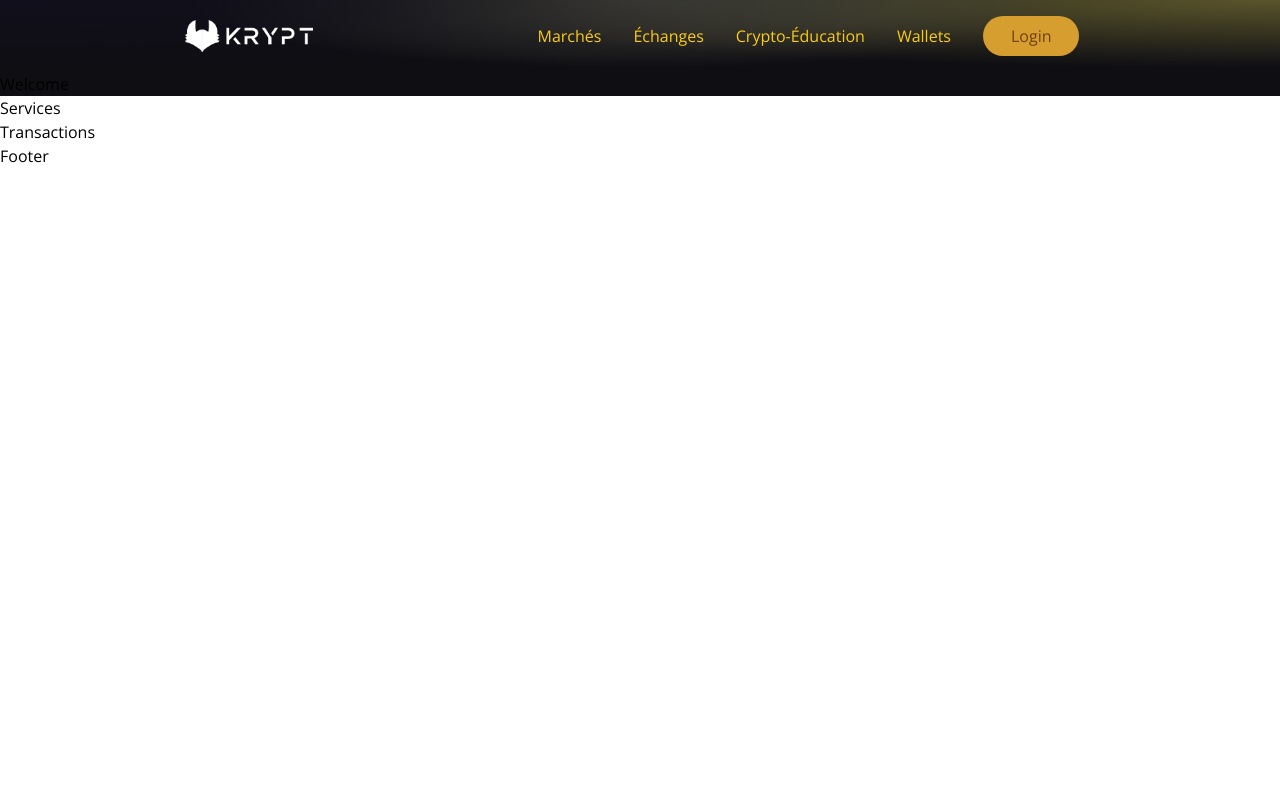
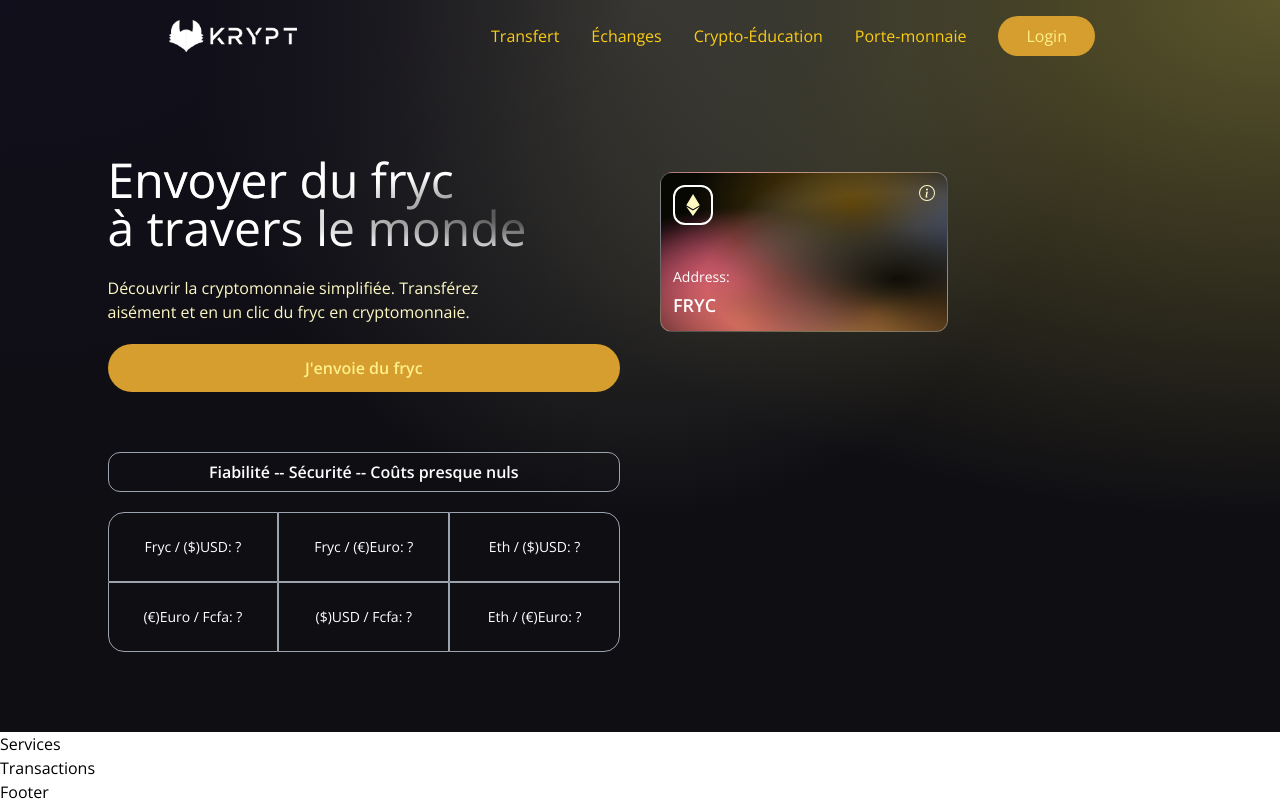
Before and after one commit to carlosvouking/fryc-fullstack, a React (Vite) app in the folder FRONTEND/: page / in a window 1280 px wide. Built offline with nearby package versions, Linux system fonts and the light colour scheme.

Commit message:
Building welcome component

```diff
--- a/FRONTEND/src/components/Navbar.jsx
+++ b/FRONTEND/src/components/Navbar.jsx
@@ -22,10 +22,10 @@ const Navbar = () => {
             <img src={logo} alt="logo" className="w-32 cursor-pointer" />
         </div>
         <ul className="text-yellow-400 md:flex hidden list-none flex-row justify-between items-center flex-initial">
-            {["Marchés", "Échanges","Crypto-Éducation", "Wallets"].map((item, index) => (
+            {["Transfert", "Échanges","Crypto-Éducation", "Porte-monnaie"].map((item, index) => (
                <NavBarItem key={item + index} title={item} />
             ))}
-            <li className="text-yellow-900 bg-[#d69e2e] py-2 px-7 mx-4 rounded-full cursor-pointer hover:bg-[#b7791f] hover:text-yellow-500">
+            <li className="text-yellow-200 bg-[#d69e2e] py-2 px-7 mx-4 rounded-full cursor-pointer hover:bg-[#b7791f] hover:text-yellow-200">
                Login
             </li>
         </ul>
@@ -44,7 +44,7 @@ const Navbar = () => {
                   <li className='text-xl w-full my-2'>
                        <AiOutlineClose onClick={() => setToggleMenu(false)} />
                   </li>
-                  {["Marchés", "Échanges","Crypto-Éducation", "Wallets"].map((item, index) => (
+                  {["Transfert", "Échanges","Crypto-Éducation", "Porte-monnaie"].map((item, index) => (
                     <NavBarItem key={item + index} title={item} classProps='my-2 text-lg' />
                   ))}
               </ul>
--- a/FRONTEND/src/components/Welcome.jsx
+++ b/FRONTEND/src/components/Welcome.jsx
@@ -1,6 +1,68 @@
+import { AiFillPlayCircle } from "react-icons/ai";
+import { SiEthereum } from 'react-icons/si';
+import { BsInfoCircle } from 'react-icons/bs';
+
+import { Loader } from './';
+
+
+const commonStyles = 'min-h-[70px] sm:px-0 px-2 sm:min-w-[120px] flex justify-center items-center border-[0.5px] border-gray-400 text-sm font-light text-white'
+const commonStylesOurValues = 'min-h-[40px] sm:px-0 px-2 sm:min-w-[120px] flex justify-center items-center border-[0.5px] border-gray-400 font-semibold font-light text-white'
+
+
 const Welcome = () => {
+    const connectWallet = () => {
+
+    }
+
     return(
-        <h1>Welcome</h1>
+        <div className="flex w-full justify-center items-center">
+           <div className="flex md:flex-row flex-col items-start justify-between md:p-20 py-12 px-4">
+              <div className="flex flex-1 justify-start flex-col md:mr-10">
+                <h1 className="text-3xl sm:text-5xl text-yellow-100 text-gradient py-1">
+                    Envoyer du fryc <br /> à travers le monde
+                </h1>
+                <p className="text-left mt-5 text-yellow-100 font-light md:w-9/12 w-11/12 text-base">
+                    Découvrir la cryptomonnaie simplifiée. Transférez aisément et en un clic du fryc en cryptomonnaie.
+                </p>
+                <button type="button" className="flex flex-row justify-center items-center my-5 bg-[#d69e2e] p-3 rounded-full
+                                                 cursor-pointer hover:bg-[#b7791f] hover:text-yellow-200" onClick={connectWallet}>
+                    <p className="text-yellow-200 text-base font-semibold">J'envoie du fryc</p>
+                </button>
+                <div className="grid sm:grid-cols-1 grid-cols-1 w-full mt-10">
+                    <div className={`rounded-xl ${commonStylesOurValues}`}>
+                        Fiabilité -- Sécurité -- Coûts presque nuls
+                    </div>
+                </div>
+                <div className="grid sm:grid-cols-3 grid-cols-2 w-full mt-5 ">
+                    <div className={`rounded-tl-2xl ${commonStyles}`}>Fryc / ($)USD: ? </div>
+                    <div className={commonStyles}>Fryc / (€)Euro: ?</div>
+                    <div className={`rounded-tr-2xl ${commonStyles}`}>Eth / ($)USD: ? </div>
+                    <div className={`rounded-bl-2xl ${commonStyles}`}>(€)Euro / Fcfa: ? </div>
+                    <div className={commonStyles}>($)USD / Fcfa: ?</div>
+                    <div className={`rounded-br-2xl ${commonStyles}`}>Eth / (€)Euro: ? </div>
+                </div>
+              </div>
+
+              <div className="flex flex-1 items-center justify-start w-full md:mt-0 mt-10 ">
+                 <div className="p-3 justify-end items-start flex-col rounded-xl h-40 sm:w-72 w-full my-5 eth-card white-glassmorphism">
+                    <div className="flex justify-between flex-col w-full h-full">
+                       <div className="flex justify-between items-start">
+                          <div className="w-10 h-10 rounded-xl border-2 border-white flex justify-center items-center">
+                              <SiEthereum fontSize={22} color="" className={`text-yellow-100`} />
+                          </div>
+                          <div fontSize={18} color="" className={`text-yellow-100`}>
+                            <BsInfoCircle />
+                          </div>
+                       </div>
+                       <div className="">
+                          <p className="text-white font-light text-sm ">Address:  </p>
+                          <p className="text-white font-semibold text-lg mt-1">FRYC</p>
+                       </div>
+                    </div>
+                 </div>
+              </div>
+           </div>
+        </div>
     );
 }
 
--- a/FRONTEND/src/index.css
+++ b/FRONTEND/src/index.css
@@ -53,8 +53,8 @@ body {
 }
 
 .eth-card {
-    background-color: #a099ff;
-    background-image: radial-gradient(at 83% 67%, rgb(152, 231, 156) 0, transparent 58%), radial-gradient(at 67% 20%, hsla(357, 94%, 71%, 1) 0, transparent 59%), radial-gradient(at 88% 35%, hsla(222, 81%, 65%, 1) 0, transparent 50%), radial-gradient(at 31% 91%, hsla(9, 61%, 61%, 1) 0, transparent 52%), radial-gradient(at 27% 71%, hsla(336, 91%, 65%, 1) 0, transparent 49%), radial-gradient(at 74% 89%, hsla(30, 98%, 65%, 1) 0, transparent 51%), radial-gradient(at 53% 75%, hsla(174, 94%, 68%, 1) 0, transparent 45%);
+    background-color: #080803;
+    background-image: radial-gradient(at 83% 67%, rgb(14, 13, 6) 0, transparent 58%), radial-gradient(at 67% 20%, rgb(105, 76, 11) 0, transparent 59%), radial-gradient(at 88% 35%, hsla(222, 81%, 65%, 1) 0, transparent 50%), radial-gradient(at 31% 91%, hsla(9, 61%, 61%, 1) 0, transparent 52%), radial-gradient(at 27% 71%, hsla(336, 91%, 65%, 1) 0, transparent 49%), radial-gradient(at 74% 89%, hsla(30, 98%, 65%, 1) 0, transparent 51%), radial-gradient(at 53% 75%, hsla(174, 94%, 68%, 1) 0, transparent 45%);
 }
 
 .text-gradient {
```
